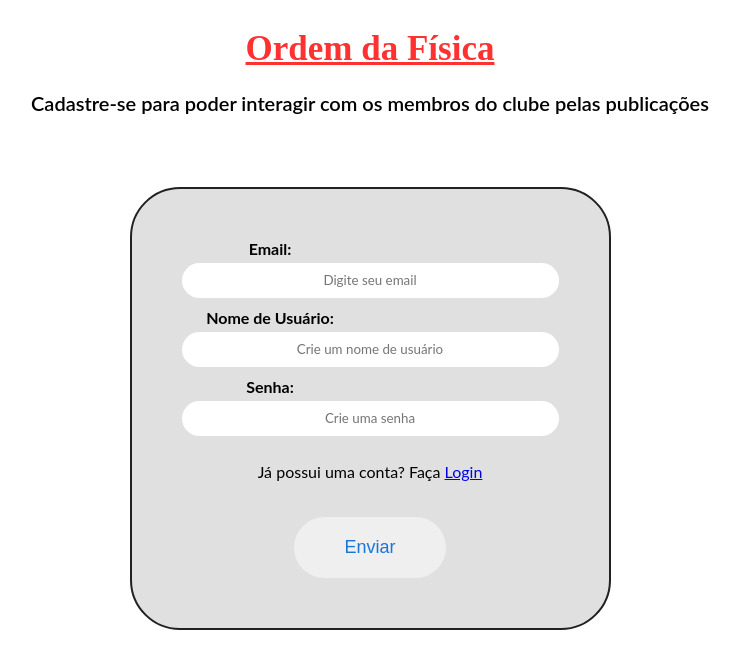
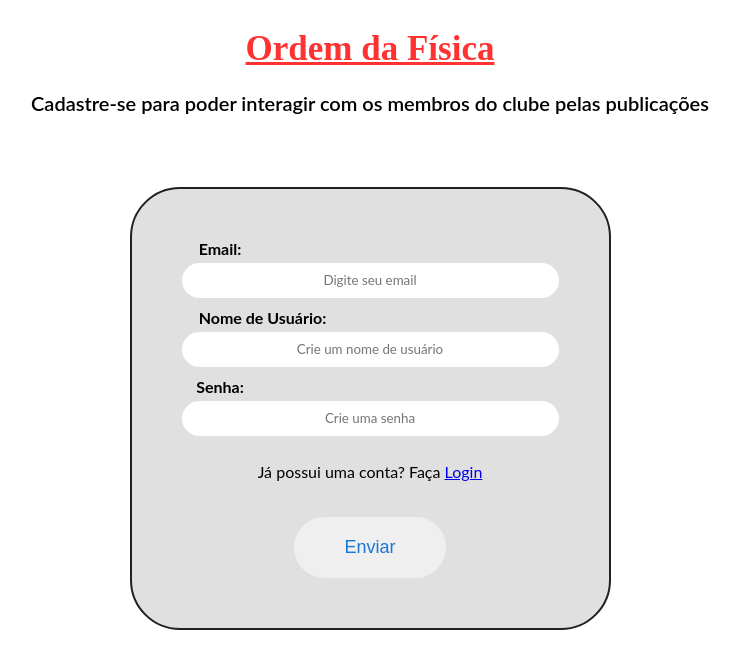
Before and after one commit to Azazel-Admetus/ordem_da_fisica-JLA, a PHP site: page /html/cadastro.html in a window 1280 px wide. Shown: the top 669 px of the page, without its empty margins (270-1010 px from the left). Run offline with PHP 8.4, Linux system fonts and the light colour scheme.

Commit message:
Terminei de estilizar a página de cadastro

```diff
--- a/css/cadastro.css
+++ b/css/cadastro.css
@@ -55,10 +55,10 @@ form footer{
     align-items: center;
     gap: 20px;
 }
-form section label{
+form section #nome_usuario{
     font-family: var(--secundaria);
     font-weight: 700;
-    margin-right: 200px;
+    margin-right: 215px;
     margin-bottom:5px;
 }
 
@@ -98,5 +98,17 @@ button{
     display: inline-block;
 }
 button:hover{
-    border:solid 2px var(--preto)
+    background-color: #b6b6b6;
 }
+#email-label {
+    font-family: var(--secundaria);
+    font-weight: 700;
+    margin-right: 300px;
+    margin-bottom:5px;
+}
+#senha-label{
+    font-family: var(--secundaria);
+    font-weight: 700;
+    margin-right: 300px;
+    margin-bottom:5px;
+}
--- a/css/login.css
+++ b/css/login.css
@@ -103,5 +103,5 @@ button{
     display: inline-block;
 }
 button:hover{
-    border:solid 2px var(--preto)
+    background-color: #b6b6b6;
 }
--- a/html/cadastro.html
+++ b/html/cadastro.html
@@ -14,11 +14,11 @@
         </header>
         <form action="../php/cadastro.php" method="POST" >
             <section>
-                <label id="email" for="email">Email:</label>
+                <label id="email-label" for="email">Email:</label>
                 <input type="email" id="email" name="email" placeholder="Digite seu email" required>
-                <label for="username">Nome de Usuário:</label>
+                <label id="nome_usuario" for="username">Nome de Usuário:</label>
                 <input type="text" id="username" name="username" placeholder="Crie um nome de usuário" required>
-                <label id="senha" for="senha">Senha:</label>
+                <label id="senha-label" for="senha">Senha:</label>
                 <input type="password" id="senha" name="senha" placeholder="Crie uma senha" required>
             </section>
             <footer>
```
